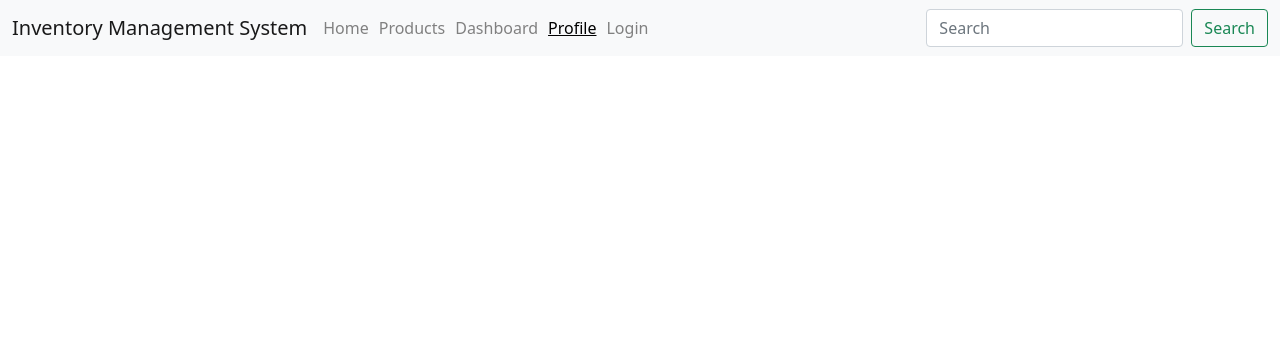
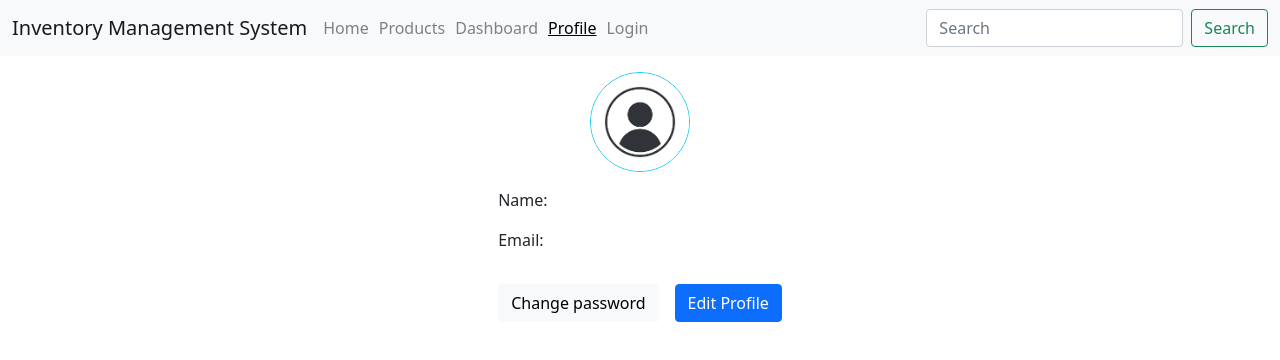
Before and after one commit to MrMADS28289/ATG.WORLD, a React (Create React App) app: page /profile in a window 1280 px wide. Shown: the top 360 px of the page. Built offline with nearby package versions, Linux system fonts and the light colour scheme; no server answers.

Commit message:
Profile part completed

```diff
--- a/src/App.js
+++ b/src/App.js
@@ -7,6 +7,7 @@ import Regester from './Components/Login/Regester';
 import Products from './Components/Products/Products';
 import NavBar from './Components/Shared/NavBar';
 import { ToastContainer } from 'react-toastify';
+import Profile from './Components/Profile/Profile';
 
 function App() {
   return (
@@ -16,6 +17,7 @@ function App() {
         <Route path='/' element={<Home />} />
         <Route path='/products' element={<Products />} />
         <Route path='/dashboard' element={<Dashboard />} />
+        <Route path='/profile' element={<Profile />} />
         <Route path='/login' element={<Login />} />
         <Route path='regester' element={<Regester />} />
       </Routes>
--- /dev/null
+++ b/src/Components/Profile/Profile.js
@@ -0,0 +1,134 @@
+import React, { useEffect, useState } from 'react';
+import { Button, Container, Form, Modal } from 'react-bootstrap';
+import { useAuthState, useSendPasswordResetEmail } from 'react-firebase-hooks/auth';
+import avatar from '../../Assets/avatar.png';
+import auth from '../../firebase.init';
+import { toast } from 'react-toastify';
+import Loading from '../Shared/Loading';
+
+const Profile = () => {
+
+    const [user] = useAuthState(auth);
+    const [user1, setUser] = useState({});
+    const [refresh, setRefresh] = useState(false);
+    useEffect(() => {
+        fetch(`http://localhost:5000/user/${user?.email}`)
+            .then(res => res.json())
+            .then(data => setUser(data));
+    }, [user, refresh]);
+
+    // Password Reset
+    const [sendPasswordResetEmail, sending, error] = useSendPasswordResetEmail(
+        auth
+    );
+
+    if (sending) {
+        toast.success('working on it')
+    }
+    if (error) {
+        toast.error(error?.message);
+    }
+
+    // Modal for update profile
+    const [show, setShow] = useState(false);
+
+    const handleClose = () => setShow(false);
+    const handleShow = () => setShow(true);
+
+    // Handle update profile info
+    const handleUpdate = e => {
+        e.preventDefault();
+        const email = e.target.email.value || user1?.email;
+        const name = e.target.name.value || user1?.name;
+        const img = e.target.img.value || user?.photoURL;
+        const profile = { name, email, img }
+
+        fetch(`http://localhost:5000/user/${email}`, {
+            method: 'PUT',
+            headers: {
+                'content-type': 'application/json'
+            },
+            body: JSON.stringify(profile)
+        })
+            .then(res => res.json())
+            .then(data => {
+                toast.success('Yay! edit Success')
+                console.log(data);
+            })
+
+        setRefresh(!refresh);
+        handleClose(true);
+    }
+
+    return (
+        <Container className='d-flex flex-column justify-content-center align-items-center'>
+            <div>
+                <img className='rounded-circle mt-3 border border-1 border-info' height='100px' width='100px' src={user1?.img ? user1?.img : avatar} alt="" />
+            </div>
+            <div className='mt-3'>
+                <p>Name: {user1?.name}</p>
+                <p>Email: {user1?.email}</p>
+                <Button
+                    variant='light'
+                    className='m-3 ms-0'
+                    onClick={async () => {
+                        await sendPasswordResetEmail(user?.email);
+                        toast.success('Please check your email');
+                    }}
+                >
+                    Change password
+                </Button>
+
+                {/* Modal open button */}
+                <Button variant="primary" onClick={handleShow}>
+                    Edit Profile
+                </Button>
+
+                {/* Modal */}
+                <Modal show={show} onHide={handleClose}>
+                    <Modal.Header closeButton>
+                        <Modal.Title>Edit Profile</Modal.Title>
+                    </Modal.Header>
+                    <Modal.Body>
+                        <form onSubmit={handleUpdate}>
+                            <Form.Group className="mb-3" controlId="exampleForm.ControlInput1">
+                                <Form.Label>Name</Form.Label>
+                                <Form.Control
+                                    type="text"
+                                    name='name'
+                                    placeholder={user1?.name}
+                                    autoFocus
+                                />
+                            </Form.Group>
+                            <Form.Group className="mb-3" controlId="exampleForm.ControlInput2">
+                                <Form.Label>Email address</Form.Label>
+                                <Form.Control
+                                    type="email"
+                                    name='email'
+                                    value={user1?.email}
+                                    autoFocus
+                                />
+                            </Form.Group>
+                            <Form.Group className="mb-3" controlId="exampleForm.ControlInput3">
+                                <Form.Label>Image URL</Form.Label>
+                                <Form.Control
+                                    type="text"
+                                    name='img'
+                                    placeholder='Image url'
+                                    autoFocus
+                                />
+                            </Form.Group>
+                            <input
+                                style={{ backgroundColor: "#023047" }}
+                                className='border-0 me-3 text-white px-3 py-2 fw-semibold w-100'
+                                type="submit"
+                                value="Save Change" />
+                        </form>
+                    </Modal.Body>
+                </Modal>
+            </div>
+        </Container>
+    );
+};
+
+export default Profile;
```
Also changed, not shown: src/Assets/avatar.png (added).
